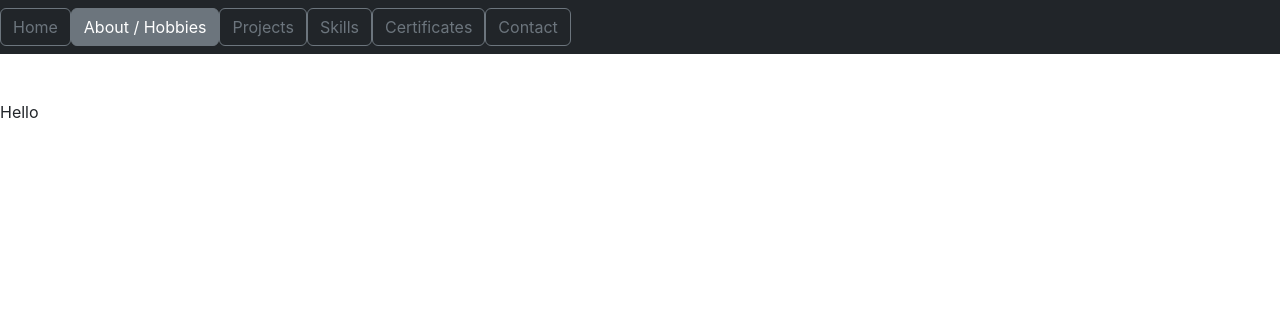
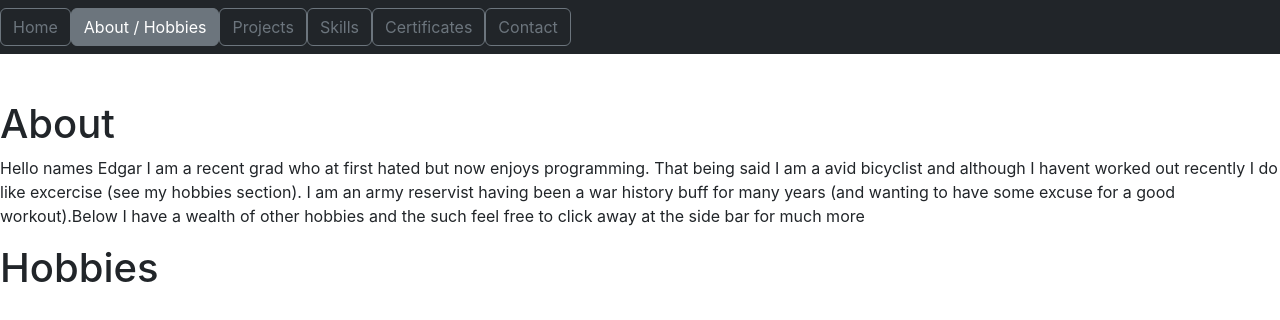
Before and after one commit to Eds-Dbug/profile2, a React (Create React App) app: page /hobbies in a window 1280 px wide. Shown: the top 320 px of the page. Built offline with nearby package versions, Linux system fonts and the light colour scheme.

Commit message:
Add hobbies section

```diff
--- a/src/routes/Hobbies.tsx
+++ b/src/routes/Hobbies.tsx
@@ -1,9 +1,28 @@
 import React from 'react';
+import { Outlet } from 'react-router';
 
 export default function Hobbies() {
   return (
-    <div>
-      Hello
+    <div className='Hobbies'>
+      <section className='Hobbies__about'>
+        <h1>About</h1>
+        <p>Hello names Edgar I am a recent grad who at first hated but now enjoys programming.
+        That being said I am a avid bicyclist and although I havent worked out recently I do like
+        excercise (see my hobbies section). I am an army reservist having been a war history buff for
+        many years (and wanting to have some excuse for a good workout).Below I have a wealth of other hobbies and the such feel free to click away at the side bar for much more</p>
+      </section>
+
+      <section>
+        <h1>Hobbies</h1>
+        <section className='Hobbies__hobbies'>
+          <div className='Hobbies__sideBar'>
+
+          </div>
+          <div className='Hobbies__outlet'>
+            <Outlet/>
+          </div>
+        </section>
+      </section>
     </div>
   );
 };
```
